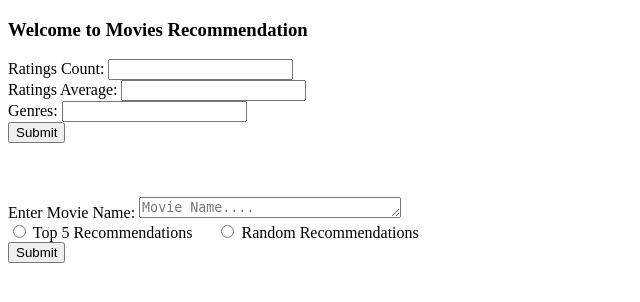
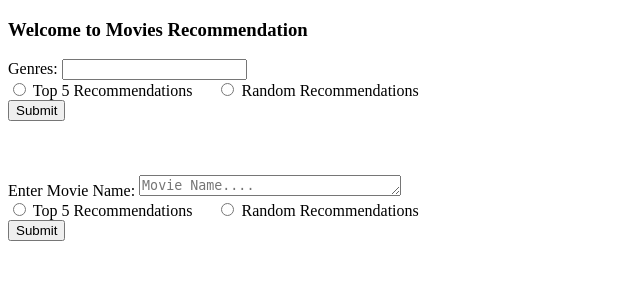
Before and after one commit to notaryanramani/recommendation-system, a Flask app: page /movies in a window 1280 px wide. Shown: the top 302 px of the page, without its empty margins (0-640 px from the left). Run offline with Flask 3, Linux system fonts and the light colour scheme; parts of the project's set-up code (start-up, migrations or seed data) failed here and were passed over.

Commit message:
Created APIs

```diff
--- a/web_app/routes.py
+++ b/web_app/routes.py
@@ -1,4 +1,4 @@
-from flask import render_template, request, redirect, url_for, flash, session
+from flask import render_template, request, redirect, url_for, flash, session, jsonify
 from web_app import app
 import html
 
@@ -35,8 +35,9 @@ def movies():
     movies_list = movies_info_data['title'].sort_values(ascending=True)
     recs = None
     if request.method == 'POST':
-        v = int(request.form.get('ratings_count'))
-        R = int(request.form.get('ratings_average'))
+        option = request.form.get('opt')
+        v = m
+        R = C
         weighted_avg = ((R * v) + (C * m)) / (v + m)
         movies_input_dict['RATING_COUNT'] = movies_ratings_scaler.transform(np.array(v).reshape(1,-1))[0][0]
         movies_input_dict['RATING_AVG'] = R
@@ -48,10 +49,21 @@ def movies():
                 movies_input_dict[temp_genre] = 1
         # print(movies_input_dict)
         sample = np.array(list(movies_input_dict.values())).reshape(1, -1)
-        distances, indices = movies_nn_model.kneighbors(sample, n_neighbors = 5)
-        recs = []
-        for i in indices.flatten():
-            recs.append(movies_info_data.iloc[i]['title'])
+        if option == 'top5':
+            distances, indices = movies_nn_model.kneighbors(sample, n_neighbors = 5)
+            recs = []
+            for i in range(0, len(indices.flatten())):
+                rec = movies_info_data.iloc[indices.flatten()[i]]['title']
+                recs.append(rec)
+        elif option == 'random5':
+            random_nums = np.random.randint(0, 100, 5)
+            distances, indices = movies_nn_model.kneighbors(sample, n_neighbors = 100)
+            recs = []
+            for i in random_nums:
+                rec = movies_info_data.iloc[indices.flatten()[i]]['title']
+                recs.append(rec)
+        else:
+            flash('Choose Option')
     return render_template('movies.html', recs = recs, movies_list = movies_list)
 
 
@@ -110,3 +122,68 @@ def books():
         else:
             flash('Choose Option')
     return render_template('books.html', recs=recs, books_titles=books_titles)
+
+
+# APIs
+
+@app.route('/movies-api', methods=['POST'])
+def movies_api():
+    data = request.json['data']
+    movie_name = data['name']
+    rec_type = data['type']
+    recs = []
+    try:
+        movie_index = movies_info_data.loc[movies_info_data['title'] == movie_name].index[0]
+        sample = np.array(movies_encoded_data.iloc[movie_index]).reshape(1, -1)
+        if rec_type == 't':
+            distances, indices = movies_nn_model.kneighbors(sample, n_neighbors = 6)
+            for i in range(0, len(indices.flatten())):
+                rec = movies_info_data.iloc[indices.flatten()[i]]['title']
+                if rec != movie_name:
+                    recs.append(rec)
+            recommendations = {'name': movie_name, 'recommendations':recs}
+        elif rec_type == 'r':
+            random_nums = np.random.randint(0, 100, 5)
+            distances, indices = movies_nn_model.kneighbors(sample, n_neighbors = 100)
+            recs = []
+            for i in random_nums:
+                rec = movies_info_data.iloc[indices.flatten()[i]]['title']
+                if rec != movie_name:
+                    recs.append(rec)
+            recommendations = {'name': movie_name, 'recommendations':recs}
+        else:
+            recommendations = {'error' : 'Wrong recommendation type value'}
+    except:
+        recommendations = {'error' : 'Movie not found'}
+    return jsonify(recommendations)
+
+@app.route('/books-api', methods=['POST'])
+def books_api():
+    data = request.json['data']
+    book_name = data['name']
+    rec_type = data['type']
+    recs = []
+    try:
+        sample = np.array(books_data.loc[books_data.index == book_name]).reshape(1, -1)
+        if rec_type == 't':
+            distances, indices = books_nn_model.kneighbors(sample, n_neighbors = 6)
+            for i in range(0, len(indices.flatten())):
+                rec = books_data.iloc[indices.flatten()[i]].name
+                if rec != book_name:
+                    recs.append(rec)
+            recommendations = {'name': book_name, 'recommendations':recs}
+        elif rec_type == 'r':
+            random_nums = np.random.randint(0, 100, 5)
+            distances, indices = books_nn_model.kneighbors(sample, n_neighbors = 100)
+            recs = []
+            for i in random_nums:
+                rec = books_data.iloc[indices.flatten()[i]].name
+                if rec != book_name:
+                    recs.append(rec)
+            recommendations = {'name': book_name, 'recommendations':recs}
+        else:
+            recommendations = {'error' : 'Wrong recommendation type value'}
+    except:
+        recommendations = {'error' : 'Book not found'}
+
+    return jsonify(recommendations)
--- a/web_app/static/js/index.js
+++ b/web_app/static/js/index.js
@@ -48,4 +48,11 @@ document.addEventListener('DOMContentLoaded', function(){
         if(e.keyCode == 13)
             e.preventDefault();
     })
+
+    const popup = document.querySelector('#popup');
+    const closeButton = document.querySelector('#close');
+
+    closeButton.addEventListener('click', function(){
+        popup.style.display = 'none';
+    })
 })
--- a/web_app/templates/movies.html
+++ b/web_app/templates/movies.html
@@ -7,17 +7,30 @@
     <title>Document</title>
 </head>
 <body>
+    <div id="popup">
+
+        {% with messages = get_flashed_messages() %}
+        {% if messages %}
+        {% for message in messages %}
+        <p>
+            {{ message }} <button id="close" style="text-align: right;">X</button>
+        </p>
+        {% endfor %}
+        {% endif %}
+        {% endwith %}
+
+    </div>
     <h3>Welcome to Movies Recommendation</h3>
     <form method="post" action="{{ url_for('movies') }}">
 
-        <label for="ratings_count">Ratings Count: </label>
-        <input type="text" id="ratings_count" name="ratings_count"/> <br>
-
-        <label for="ratings_average">Ratings Average: </label>
-        <input type="text" id="ratings_average" name="ratings_average"/> <br>
-
         <label for="genres">Genres: </label>
         <input type="text" id="genres" name="genres"/> <br>
+        <input type="radio" name="opt" id="opt1" value="top5">
+        <label for="opt1">Top 5 Recommendations</label>
+        &emsp;
+        <input type="radio" name="opt" id="opt2" value="random5">
+        <label for="opt2">Random Recommendations</label>
+        <br>
 
         <button type="submit">Submit</button>
 
@@ -49,24 +62,6 @@
 
     </div>
 
-    <div>
-
-    {% with messages = get_flashed_messages() %}
-    {% if messages %}
-    {% for message in messages %}
-    <p>
-        {{ message }}
-    </p>
-    {% endfor %}
-    {% endif %}
-    {% endwith %}
-
-    </div>
-
-
-
-
-
     <script type="text/javascript">
         var list = new Array();
         var text_box = document.querySelector('#user_input');
```
Also changed, not shown: web_app/templates/books.html (+13 -14 lines).
